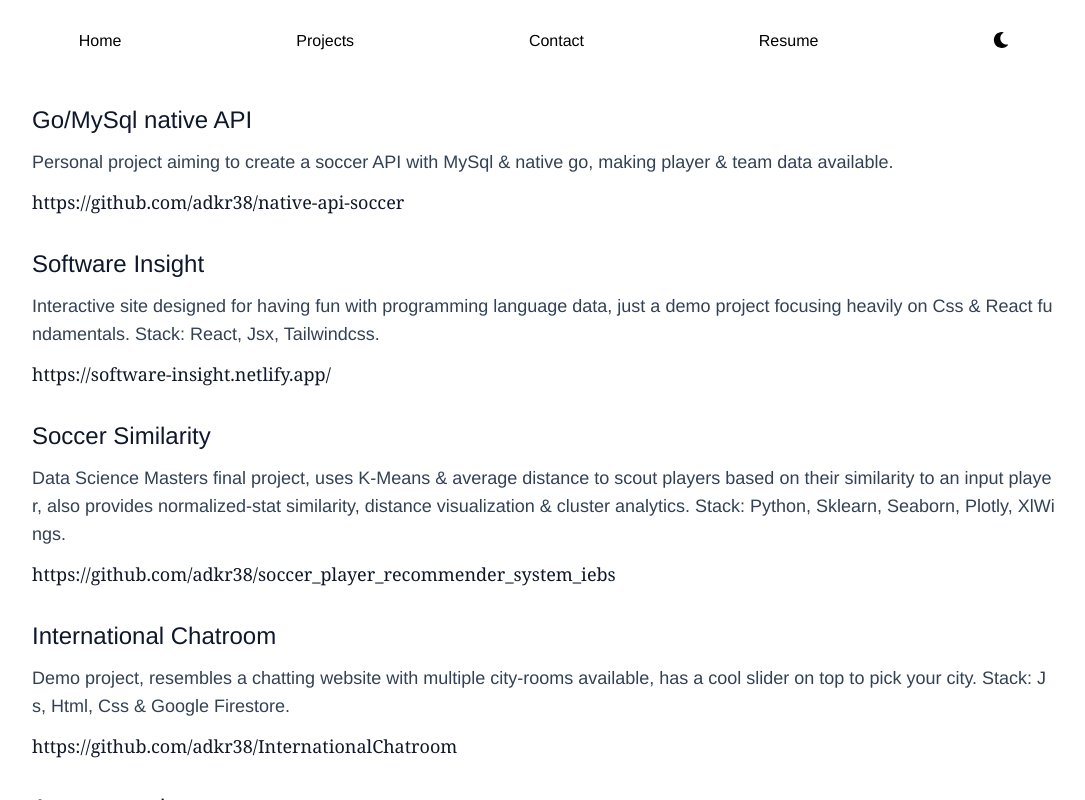
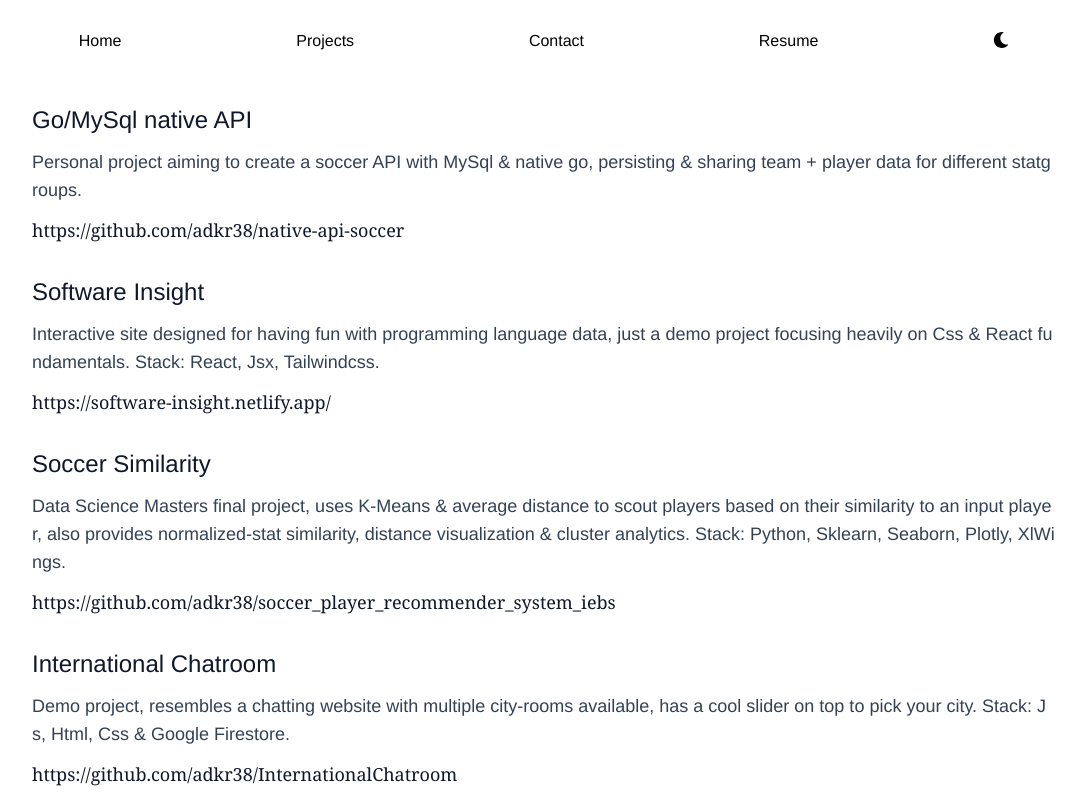
Before and after one commit to adkr38/portfolio-app, a React (Vite) app: page /#/projects in a window 1280 px wide. Shown: the whole page, without its empty margins (96-1181 px from the left). Built offline with nearby package versions, Linux system fonts and the light colour scheme; a web font is replaced by a local one; what webfontloader would draw is missing.

Commit message:
fix(tsx): Fix typos

```diff
--- a/src/components/Projects.tsx
+++ b/src/components/Projects.tsx
@@ -52,7 +52,7 @@ function Projects() {
       <Project
         theme={theme}
         title="Go/MySql native API"
-        paragraph="Personal project aiming to create a soccer API with MySql & native go, making player & team data available."
+        paragraph="Personal project aiming to create a soccer API with MySql & native go, persisting & sharing team + player data for different statgroups."
         link="https://github.com/adkr38/native-api-soccer"
       />
 
```
